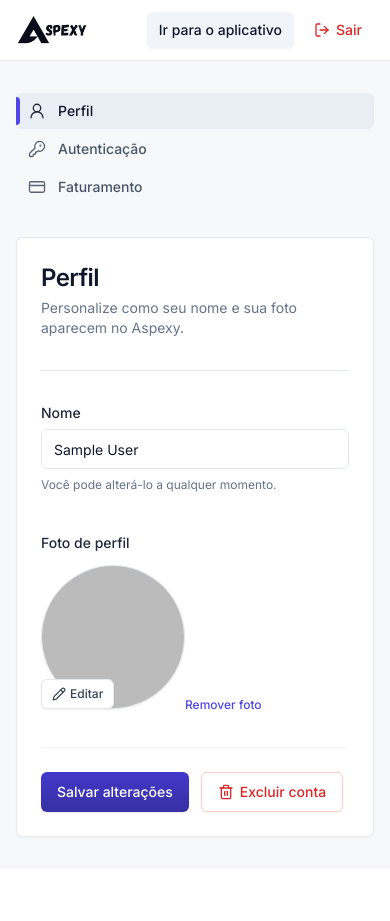
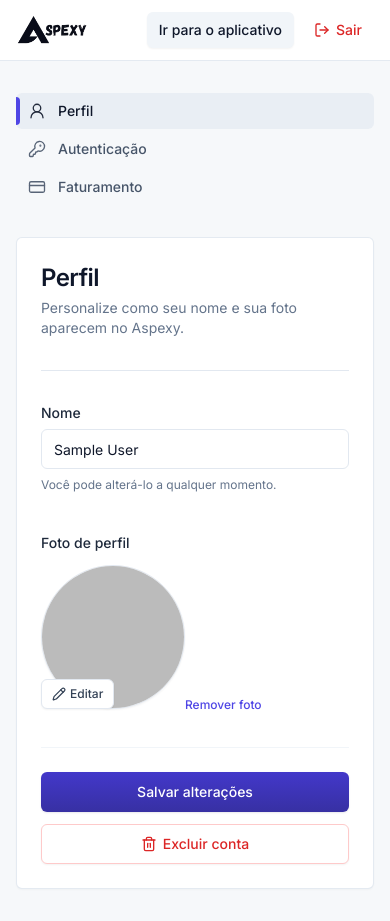
Before and after one commit to coder-gabrielsantos/aspexy, a Next.js app: page /settings/profile in a window 390 px wide. Before the commit the page ends 869 px from the top, so only its background shows below. Built offline with nearby package versions, Linux system fonts and the light colour scheme; no server answers; sample sign-in values are in the browser's storage.

Commit message:
Use max-[410px] breakpoint for profile form action buttons
Made-with: Cursor

```diff
--- a/components/settings/profile-settings-form.tsx
+++ b/components/settings/profile-settings-form.tsx
@@ -242,8 +242,8 @@ export default function ProfileSettingsForm() {
         </p>
       )}
 
-      <div className="mt-8 flex flex-wrap items-center gap-3 border-t border-slate-100 pt-6 max-[387px]:flex-col max-[387px]:items-stretch">
-        <Button type="submit" disabled={saving} className="max-[387px]:w-full">
+      <div className="mt-8 flex flex-wrap items-center gap-3 border-t border-slate-100 pt-6 max-[410px]:flex-col max-[410px]:items-stretch">
+        <Button type="submit" disabled={saving} className="max-[410px]:w-full">
           {saving ? "Salvando…" : "Salvar alterações"}
         </Button>
         <Button
@@ -253,7 +253,7 @@ export default function ProfileSettingsForm() {
           onClick={() => setDeleteOpen(true)}
           className={cn(
             "inline-flex gap-1.5 border border-red-200 text-red-600 hover:border-red-300 hover:bg-red-50 hover:text-red-700",
-            "max-[387px]:w-full"
+            "max-[410px]:w-full"
           )}
         >
           <Trash2 className="h-4 w-4 shrink-0" aria-hidden />
```
